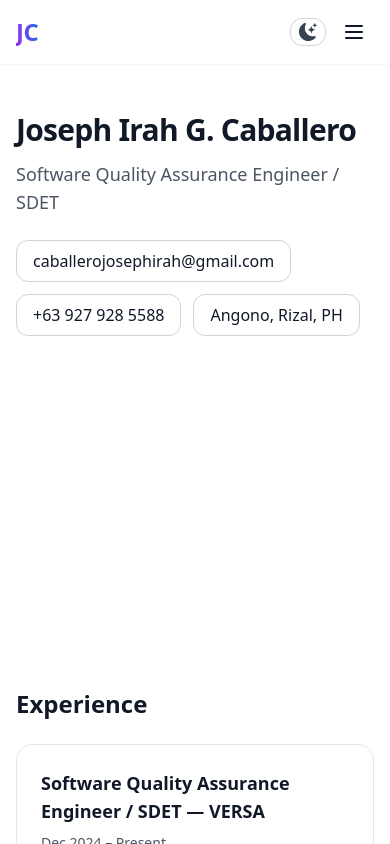
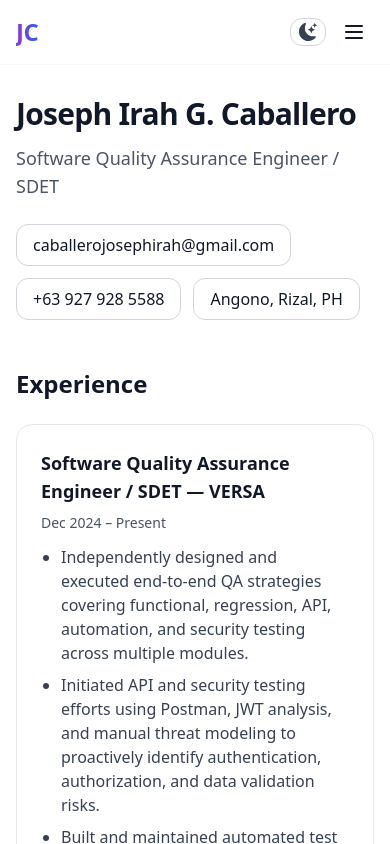
Before and after one commit to TeptepDesu/portolio, a React (Vite) app: page / in a window 390 px wide. Shown: the top 844 px of the page. Built offline with nearby package versions, Linux system fonts and the light colour scheme.

Commit message:
Fix Mobile Navigation

```diff
--- a/src/App.jsx
+++ b/src/App.jsx
@@ -41,9 +41,9 @@ export default function App() {
       <Navbar sections={sections} active={active} onToggleDark={toggleDark} />
 
       {/* Home */}
-      <section id="home" className="pt-28 pb-16">
+      <section id="home" className="pt-24 pb-4 md:pt-28 md:pb-16">
         <div className="container">
-          <motion.div variants={fadeUp} initial="hidden" whileInView="show" viewport={{ once: true }} className="grid md:grid-cols-2 gap-8 items-center">
+          <motion.div variants={fadeUp} initial="hidden" whileInView="show" viewport={{ once: true }} className="grid md:grid-cols-2 gap-4 md:gap-8 items-center">
             <div>
               <h1 className="text-3xl md:text-5xl font-extrabold tracking-tight text-gray-900 dark:text-white">Joseph Irah G. Caballero</h1>
               <p className="mt-3 text-lg text-gray-600 dark:text-gray-300">Software Quality Assurance Engineer / SDET</p>
@@ -53,7 +53,7 @@ export default function App() {
                 <span className="px-4 py-2 rounded-xl border border-gray-300 dark:border-gray-700 bg-white dark:bg-gray-900 text-gray-900 dark:text-white">Angono, Rizal, PH</span>
               </div>
             </div>
-            <div className="justify-self-end">
+            <div className="hidden md:block justify-self-end">
               <div className="w-full h-48 md:h-64 rounded-3xl bg-gradient-to-br from-purple-600 to-indigo-600 opacity-90 shadow-2xl"></div>
             </div>
           </motion.div>
@@ -61,7 +61,7 @@ export default function App() {
       </section>
 
       {/* Experience */}
-      <section id="experience" className="py-16">
+      <section id="experience" className="py-8 md:py-16">
         <div className="container">
           <motion.h2 variants={fadeUp} initial="hidden" whileInView="show" viewport={{ once: true }} className="text-2xl md:text-3xl font-bold mb-6 text-gray-900 dark:text-white">Experience</motion.h2>
           <div className="space-y-6">
@@ -124,7 +124,7 @@ export default function App() {
       </section>
 
       {/* Skills */}
-      <section id="skills" className="py-16 bg-gradient-to-b from-white to-gray-50 dark:from-gray-900 dark:to-gray-900/50">
+      <section id="skills" className="py-10 md:py-16 bg-gradient-to-b from-white to-gray-50 dark:from-gray-900 dark:to-gray-900/50">
         <div className="container">
           <motion.h2 variants={fadeUp} initial="hidden" whileInView="show" viewport={{ once: true }} className="text-3xl md:text-4xl font-bold mb-12 text-gray-900 dark:text-white">Skills</motion.h2>
           <div className="grid md:grid-cols-2 gap-6">
@@ -156,7 +156,7 @@ export default function App() {
       </section>
 
       {/* Certifications */}
-      <section id="certifications" className="py-16 bg-white dark:bg-gray-900">
+      <section id="certifications" className="py-10 md:py-16 bg-white dark:bg-gray-900">
         <div className="container">
           <motion.h2 variants={fadeUp} initial="hidden" whileInView="show" viewport={{ once: true }} className="text-3xl md:text-4xl font-bold mb-12 text-gray-900 dark:text-white">Certifications</motion.h2>
           <div className="grid md:grid-cols-2 gap-4">
@@ -201,7 +201,7 @@ export default function App() {
       </section>
 
       {/* Projects */}
-      <section id="projects" className="py-16 bg-gradient-to-b from-white to-gray-50 dark:from-gray-900 dark:to-gray-900/50">
+      <section id="projects" className="py-10 md:py-16 bg-gradient-to-b from-white to-gray-50 dark:from-gray-900 dark:to-gray-900/50">
         <div className="container">
           <motion.h2 variants={fadeUp} initial="hidden" whileInView="show" viewport={{ once: true }} className="text-3xl md:text-4xl font-bold mb-12 text-gray-900 dark:text-white">Projects</motion.h2>
           <div className="grid md:grid-cols-2 gap-6">
@@ -231,7 +231,7 @@ export default function App() {
       </section>
 
       {/* Education */}
-      <section id="education" className="py-16 bg-white dark:bg-gray-900">
+      <section id="education" className="py-10 md:py-16 bg-white dark:bg-gray-900">
         <div className="container">
           <motion.h2 variants={fadeUp} initial="hidden" whileInView="show" viewport={{ once: true }} className="text-3xl md:text-4xl font-bold mb-12 text-gray-900 dark:text-white">Education</motion.h2>
           <motion.div variants={fadeUp} initial="hidden" whileInView="show" viewport={{ once: true }} className="p-6 rounded-2xl bg-white dark:bg-gray-800 border border-gray-200 dark:border-gray-700 hover:shadow-lg transition-all">
--- a/src/components/Navbar.jsx
+++ b/src/components/Navbar.jsx
@@ -29,7 +29,7 @@ export default function Navbar({ sections, active, onToggleDark }) {
     setTimeout(() => {
       const element = document.getElementById(id);
       if (element) {
-        const offset = 80; // Navbar height offset
+        const offset = 80;
         const bodyRect = document.body.getBoundingClientRect().top;
         const elementRect = element.getBoundingClientRect().top;
         const elementPosition = elementRect - bodyRect;
```
